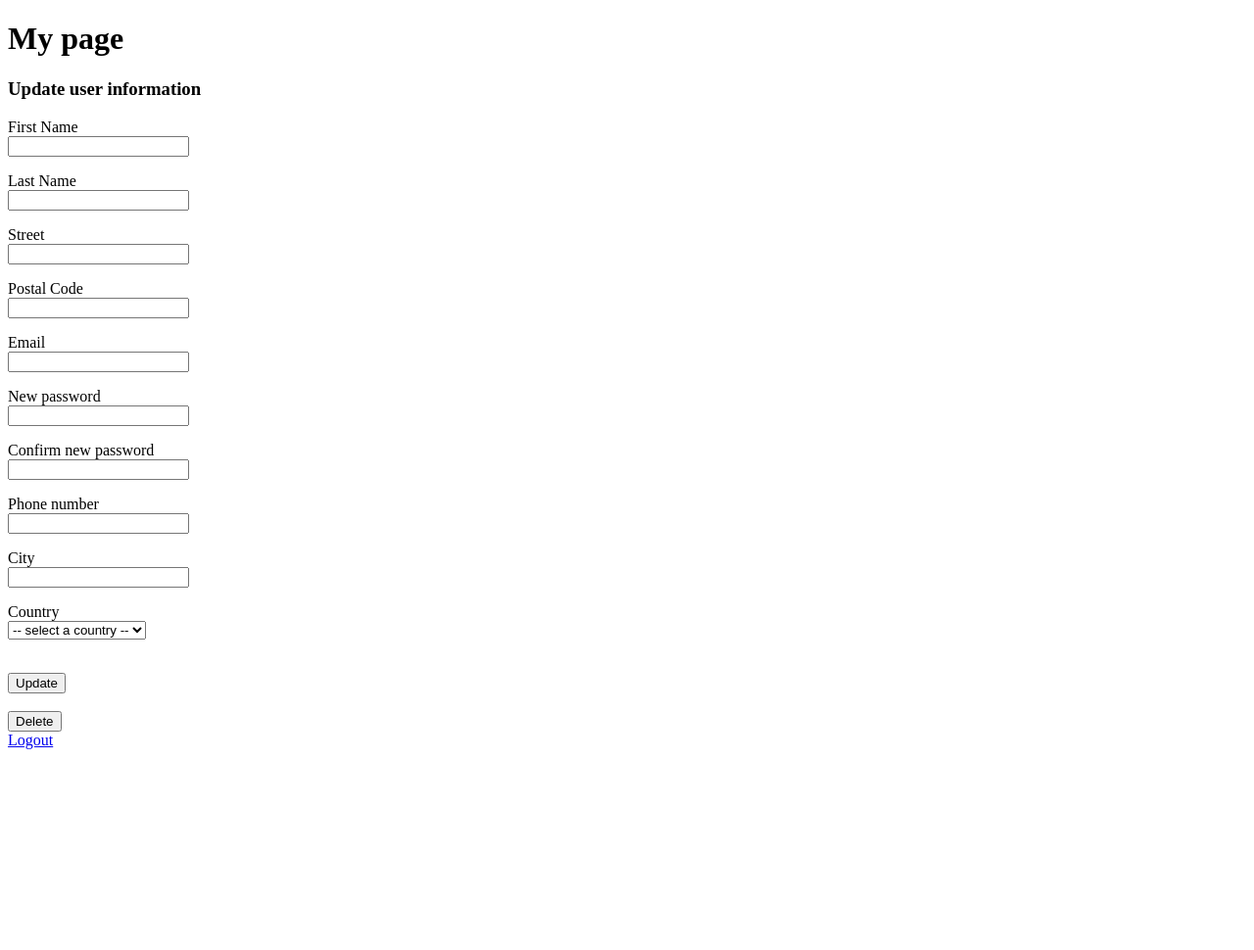
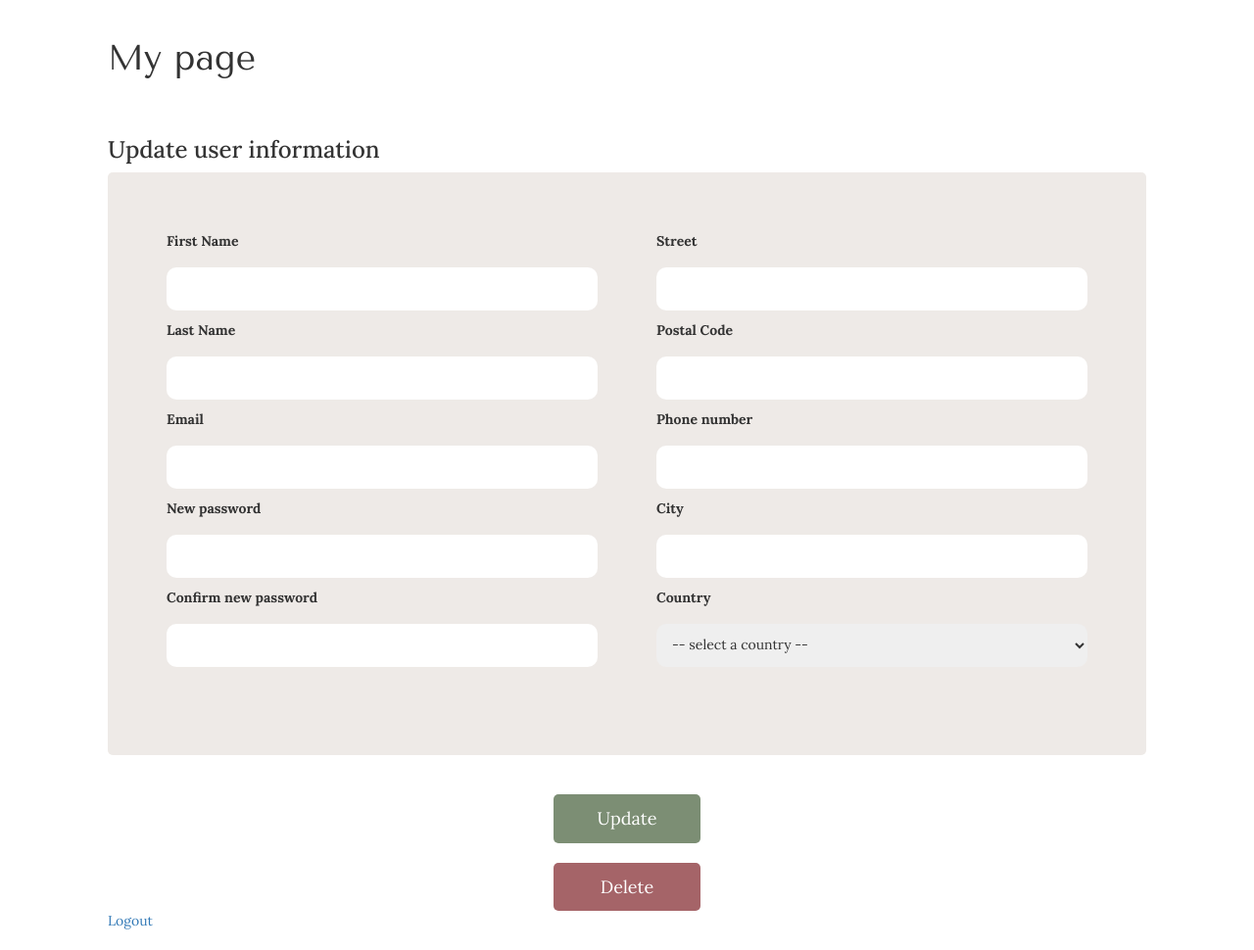
Before and after one commit to SophieN12/stockholm-spa, a PHP site: page /users/my-page.php in a window 1280 px wide. Shown: the whole page at 98% size. Before the commit the page ends 765 px from the top, so only its background shows below. Run offline with PHP 8.4, Linux system fonts and the light colour scheme; the visitor is signed in with stand-in values (Sample User, id 1); data that the repository does not hold is empty.

Commit message:
added css for my-page

```diff
--- a/public/users/css/new-user.css
+++ b/public/users/css/user-form.css
@@ -5,7 +5,8 @@
     "left-side right-side";
 }
 
-#submitBtn {
+#submitBtn,
+#deleteBtn {
     display: block;
     width: 150px;
     margin: 40px auto;
@@ -17,7 +18,13 @@
     border-radius: 5px;
 }
 
-#submitBtn:hover{
+#deleteBtn {
+    background-color: #A56468;
+    margin-top: 0;
+}
+
+#submitBtn:hover,
+#deleteBtn:hover {
     opacity: 0.8;
 }
 
--- a/public/users/my-page.php
+++ b/public/users/my-page.php
@@ -135,6 +135,9 @@
     <meta charset="UTF-8">
     <meta http-equiv="X-UA-Compatible" content="IE=edge">
     <meta name="viewport" content="width=device-width, initial-scale=1.0">
+    <link rel="stylesheet" href="https://cdn.jsdelivr.net/npm/bootstrap@3.4.1/dist/css/bootstrap.min.css" integrity="sha384-HSMxcRTRxnN+Bdg0JdbxYKrThecOKuH5zCYotlSAcp1+c8xmyTe9GYg1l9a69psu" crossorigin="anonymous">
+    <link rel="stylesheet" href="css/general.css">
+    <link rel="stylesheet" href="css/user-form.css">
     <title>My page</title>
 </head>
 <body>
@@ -143,6 +146,8 @@
         <h3>Update user information</h3>
         <p id="successMessage"><?=$successMessage?></p>
         <form action="" method="POST">
+            <div id="form-inputs">
+                <div id="left-side-form">
                     <label for="first_name">First Name</label><br>
                     <input type="text" name="first_name" value="<?=htmlentities($user['first_name'])?>"><br>
                     <p class="error"><?=$errorMessages['first_name'];?></p>
@@ -150,14 +155,6 @@
                     <label for="last_name">Last Name</label><br>
                     <input type="text" name="last_name" value="<?=htmlentities($user['last_name'])?>"><br>
                     <p class="error"><?=$errorMessages['last_name'];?></p>
-
-                <label for="street">Street</label><br>
-                <input type="text" name="street" value="<?=htmlentities($user['street'])?>"><br>
-                <p class="error"><?=$errorMessages['street'];?></p>
-
-                <label for="postal_code">Postal Code</label><br>
-                <input type="text" name="postal_code" value="<?=htmlentities($user['postal_code'])?>"><br>
-                <p class="error"><?=$errorMessages['postal_code'];?></p>
 
                     <label for="email">Email</label><br>
                     <input type="text" name="email" value="<?=htmlentities($user['email'])?>"><br>
@@ -171,6 +168,15 @@
                     <label for="confirmPassword">Confirm new password</label><br>
                     <input type="password" name="confirmPassword" value=""><br>
                     <p class="error"><?=$errorMessages['confirmPassword'];?></p>
+                </div>
+                <div id="right-side-form">
+                    <label for="street">Street</label><br>
+                    <input type="text" name="street" value="<?=htmlentities($user['street'])?>"><br>
+                    <p class="error"><?=$errorMessages['street'];?></p>
+
+                    <label for="postal_code">Postal Code</label><br>
+                    <input type="text" name="postal_code" value="<?=htmlentities($user['postal_code'])?>"><br>
+                    <p class="error"><?=$errorMessages['postal_code'];?></p>
 
                     <label for="phone">Phone number</label><br>
                     <input type="text" name="phone" value="<?=htmlentities($user['phone'])?>"><br>
@@ -189,12 +195,13 @@
                         <option value="FI" <?php echo ($user['country'] == "FI") ? 'selected' : '';?>>Finland</option>
                     </select><br><br>
                     <p class="error"><?=$errorMessages['country'];?></p>
-
-                <input type="submit" name="updateBtn" value="Update" id="submitBtn">
+                </div>
+            </div>
+                <input id="submitBtn" type="submit" name="updateBtn" value="Update" id="submitBtn">
             </form><br>
             <form action="" method="POST">
                 <input type="hidden" name="id" value="<?=htmlentities($_SESSION['id'])?>">
-                <input type="submit" name="deleteBtn" value="Delete">
+                <input id="deleteBtn" type="submit" name="deleteBtn" value="Delete">
             </form>
         <a href="logout.php">Logout</a>
     </div>
--- a/public/users/new-user.php
+++ b/public/users/new-user.php
@@ -22,7 +22,7 @@
     <meta name="viewport" content="width=device-width, initial-scale=1.0">
     <link rel="stylesheet" href="https://cdn.jsdelivr.net/npm/bootstrap@3.4.1/dist/css/bootstrap.min.css" integrity="sha384-HSMxcRTRxnN+Bdg0JdbxYKrThecOKuH5zCYotlSAcp1+c8xmyTe9GYg1l9a69psu" crossorigin="anonymous">
     <link rel="stylesheet" href="css/general.css">
-    <link rel="stylesheet" href="css/new-user.css">
+    <link rel="stylesheet" href="css/user-form.css">
     <script src="https://ajax.googleapis.com/ajax/libs/jquery/3.6.0/jquery.min.js"></script>
     <title>Create new user</title>
 </head>
```
Lines whose indentation alone changed are shown as unchanged.
